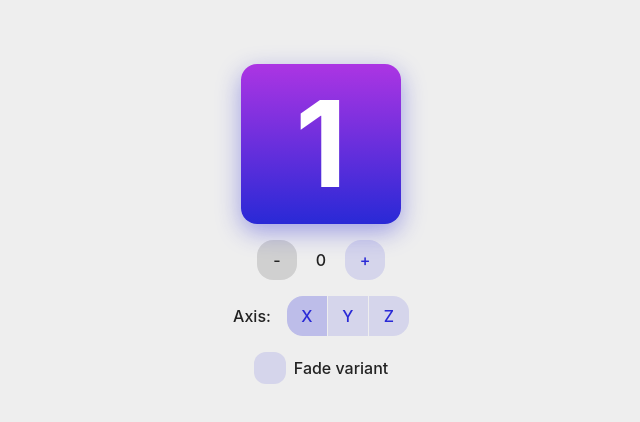
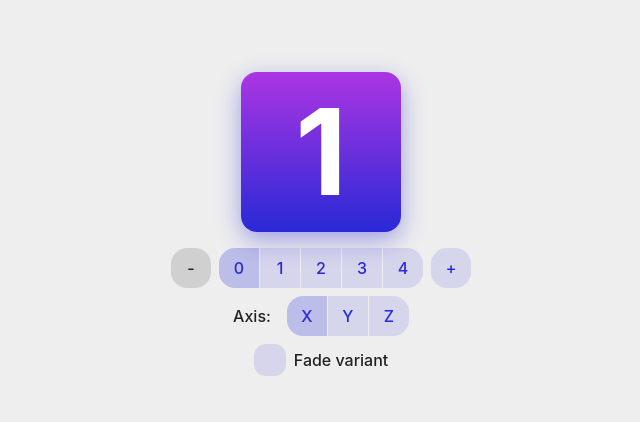
Before and after one commit to TheOmer77/the-motion-thingy, a React (Vite) app: page / in a window 1280 px wide. Shown: the part 176-598 px from the top of the page, without its empty margins (319-959 px from the left). Built offline with nearby package versions, Linux system fonts and the light colour scheme.

Commit message:
Add buttons to jump to steps

```diff
--- a/src/App.jsx
+++ b/src/App.jsx
@@ -50,14 +50,25 @@ const App = () => {
           {steps}
         </SharedAxis>
       </div>
-      <div className='control-line'>
+      <div className='control-column'>
+        <div className='control-line gap-0.5'>
           <button
             disabled={step <= 0}
             onClick={() => setStep((prev) => prev - 1)}
           >
             -
           </button>
-        <span className='counter title'>{step}</span>
+          <div className='button-group'>
+            {steps.map((_, index) => (
+              <button
+                key={index}
+                onClick={() => setStep(index)}
+                aria-pressed={step === index}
+              >
+                {index}
+              </button>
+            ))}
+          </div>
           <button
             disabled={step >= steps.length - 1}
             onClick={() => setStep((prev) => prev + 1)}
@@ -89,6 +100,7 @@ const App = () => {
           </button>
           <span className='title'>Fade variant</span>
         </div>
+      </div>
     </>
   );
 };
--- a/src/styles/index.css
+++ b/src/styles/index.css
@@ -59,6 +59,13 @@ body {
   height: 100%;
 }
 
+.control-column {
+  display: flex;
+  flex-direction: column;
+  align-items: center;
+  gap: 0.5rem;
+}
+
 .control-line {
   display: flex;
   flex-direction: row;
@@ -72,11 +79,6 @@ body {
 
 .control-line > .title {
   font-weight: 500;
-}
-
-.control-line > .counter {
-  width: 1rem;
-  text-align: center;
 }
 
 .control-line > .button-group {
```
Lines whose indentation alone changed are shown as unchanged.
